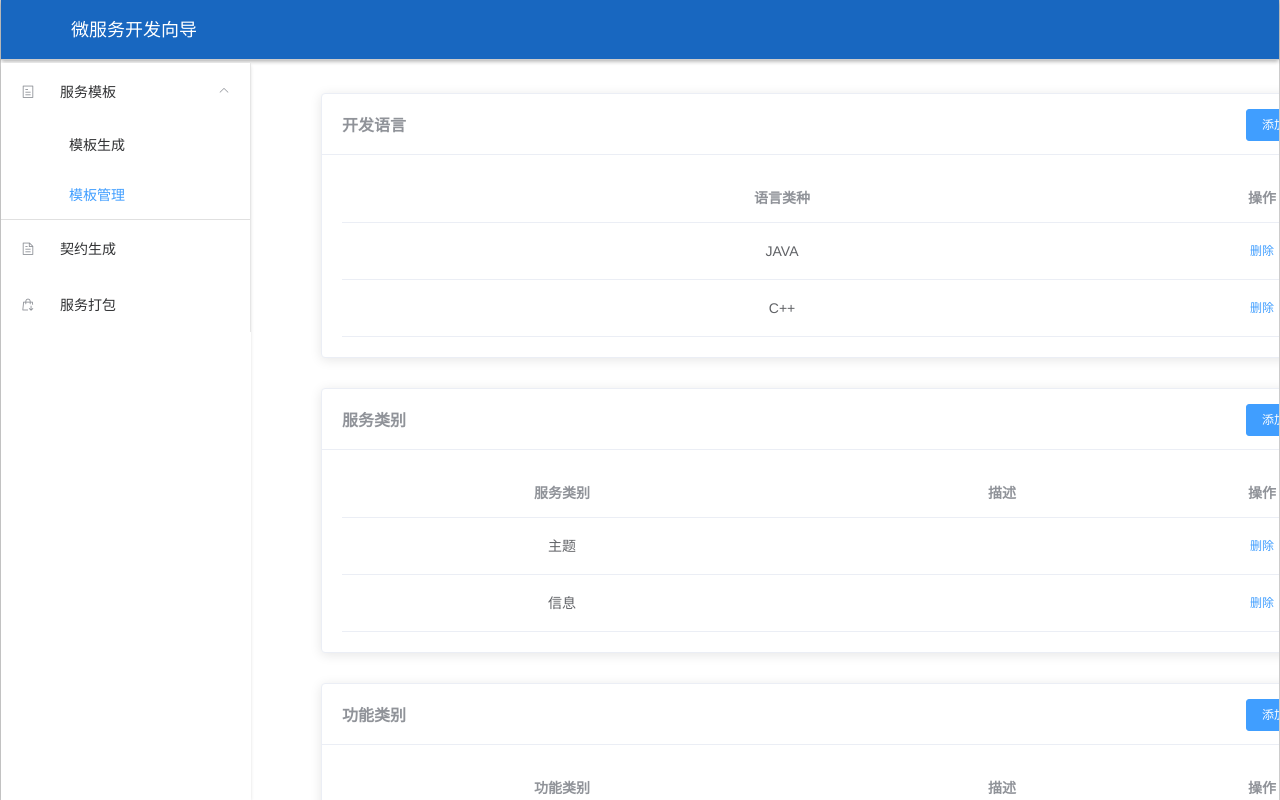
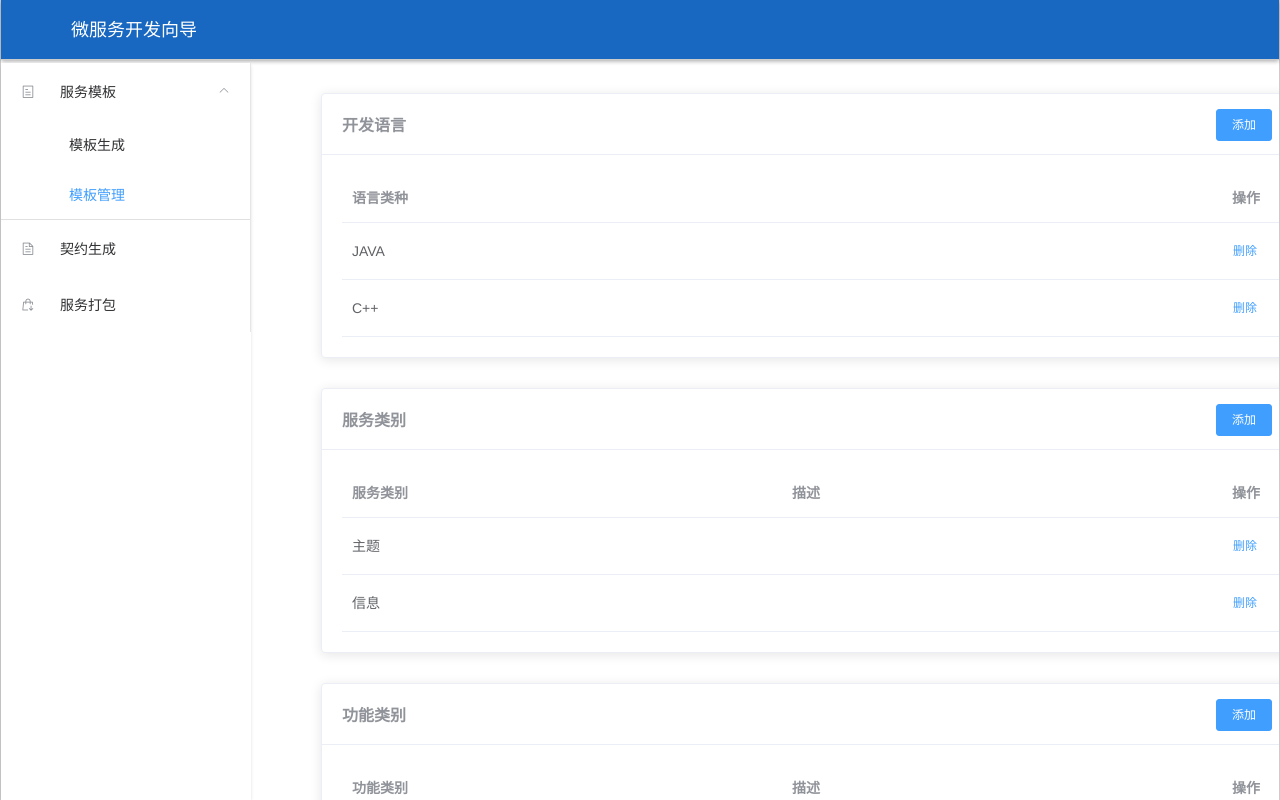
Before and after one commit to chenzhe0813/file_zip, a Vue app: page /#/template/admin in a window 1280 px wide. Built offline with nearby package versions, Linux system fonts and the light colour scheme; what awe-dnd would draw is missing.

Commit message:
服务模板

```diff
--- a/src/views/serviceTemplate/templateAdmin.vue
+++ b/src/views/serviceTemplate/templateAdmin.vue
@@ -9,9 +9,7 @@
 				<el-table
 					:data="$data[card.data]"
 					style="width: 100%"
-					max-height="250"
-					:header-cell-style="cellStyle"
-					:cell-style="cellStyle">
+					max-height="250">
 					<el-table-column
 						v-for="item in $data[card.type]"
 						:key="item.prop"
@@ -95,9 +93,6 @@
 	        }, {
 	          name: '注册发现',
 	        }],
-	        cellStyle:{
-	        	'text-align': 'center'
-	        },
 	        dialogFormVisible: false,
 	        // 表格head及弹框表单item
 	        langList: [{
@@ -118,7 +113,7 @@
         		prop: 'description',
         		label: '描述'
         	}],
-	        tempOrPlugTypeList: [{
+	        tempOrPlugTypeList: [{//弹窗增加模板文件
         		prop: 'lang',
         		label: '开发语言'
         	},{
@@ -199,6 +194,7 @@
 	.addItemBtn{
 		float: right;
 		margin-top: -3px;
+		margin-right: 30px;
 	}
 	.dialog-input{
 		width: 340px;
```
